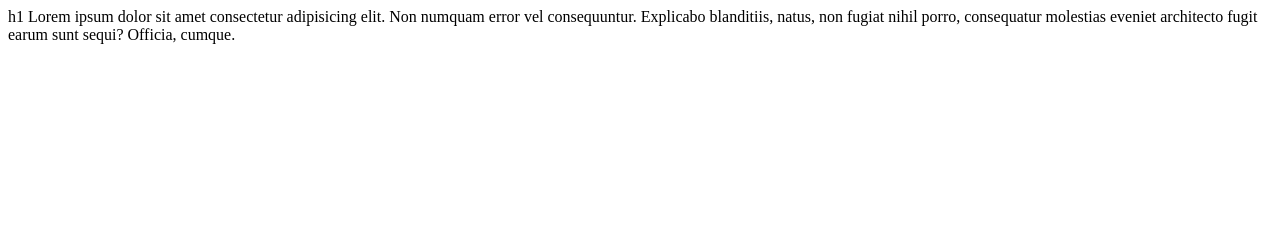
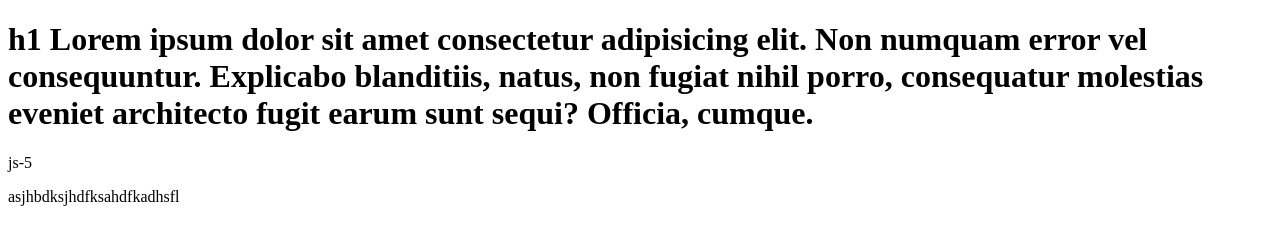
Before and after one commit to ergeshov7356/lesson14, a plain HTML site: page index.html in a window 1280 px wide. Drawn offline with Linux system fonts and the light colour scheme.

```diff
--- a/index.html
+++ b/index.html
@@ -7,9 +7,13 @@
     <title>Document</title>
   </head>
   <body>
-    h1 Lorem ipsum dolor sit amet consectetur adipisicing elit. Non numquam
-    error vel consequuntur. Explicabo blanditiis, natus, non fugiat nihil porro,
-    consequatur molestias eveniet architecto fugit earum sunt sequi? Officia,
-    cumque.
+    <h1>
+      h1 Lorem ipsum dolor sit amet consectetur adipisicing elit. Non numquam
+      error vel consequuntur. Explicabo blanditiis, natus, non fugiat nihil
+      porro, consequatur molestias eveniet architecto fugit earum sunt sequi?
+      Officia, cumque.
+    </h1>
+    <p>js-5</p>
+    <p>asjhbdksjhdfksahdfkadhsfl</p>
   </body>
 </html>
```
